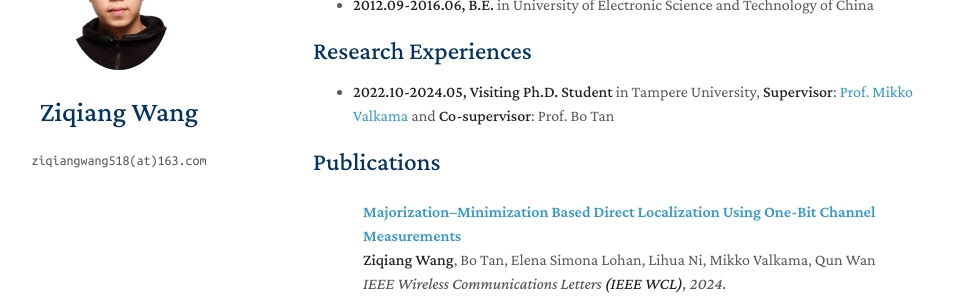
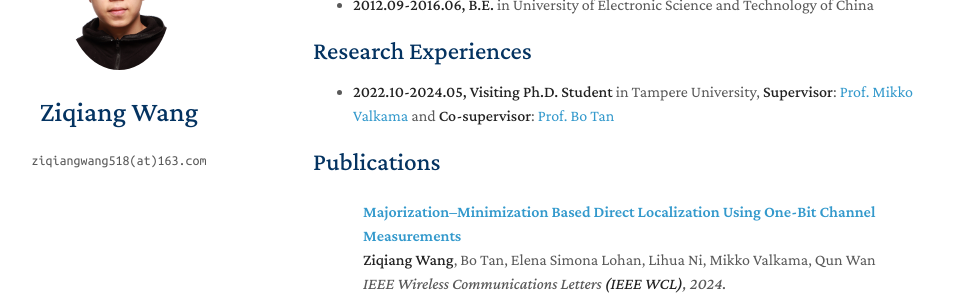
Before and after one commit to ZQiang-Wang/ZQiang-Wang.github.io, a Jekyll site: the page built from index.md, in a window 1280 px wide and 900 px high, scrolled down 451 px. Shown: the part 153-452 px from the top of the window, without its empty margins (157-1135 px from the left). Built offline with Jekyll 4.4.1, drawn with Linux system fonts in a browser that asks for light colours; a style sheet for code colours, icons or effects is not loaded; our own code applies the rules of GitHub Pages for plain Markdown files; part of the change alters nothing that is shown.

```diff
--- a/index.md
+++ b/index.md
@@ -25,6 +25,6 @@ University of Electronic Science and Technology of China
 ## Research Experiences
 
 - **2022.10-2024.05, Visiting Ph.D. Student** in
-Tampere University, **Supervisor**: [Prof. Mikko Valkama](https://scholar.google.fi/citations?user=r6pSwLYAAAAJ&hl=en) and **Co-supervisor**: Prof. Bo Tan
+Tampere University, **Supervisor**: [Prof. Mikko Valkama](https://www.tuni.fi/en/mikko-valkama) and **Co-supervisor**: [Prof. Bo Tan](https://www.tuni.fi/en/bo-tan)
 
 {% include_relative _includes/publications.md %}
```
